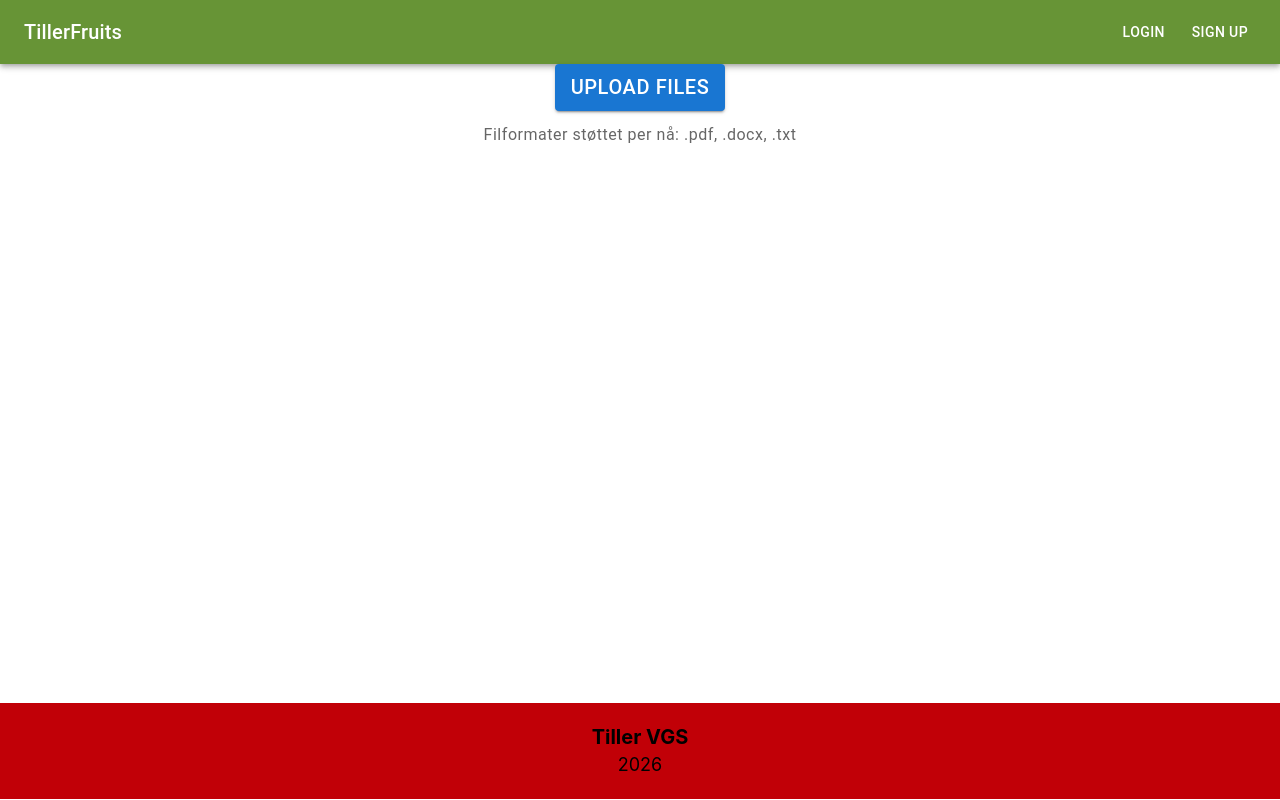
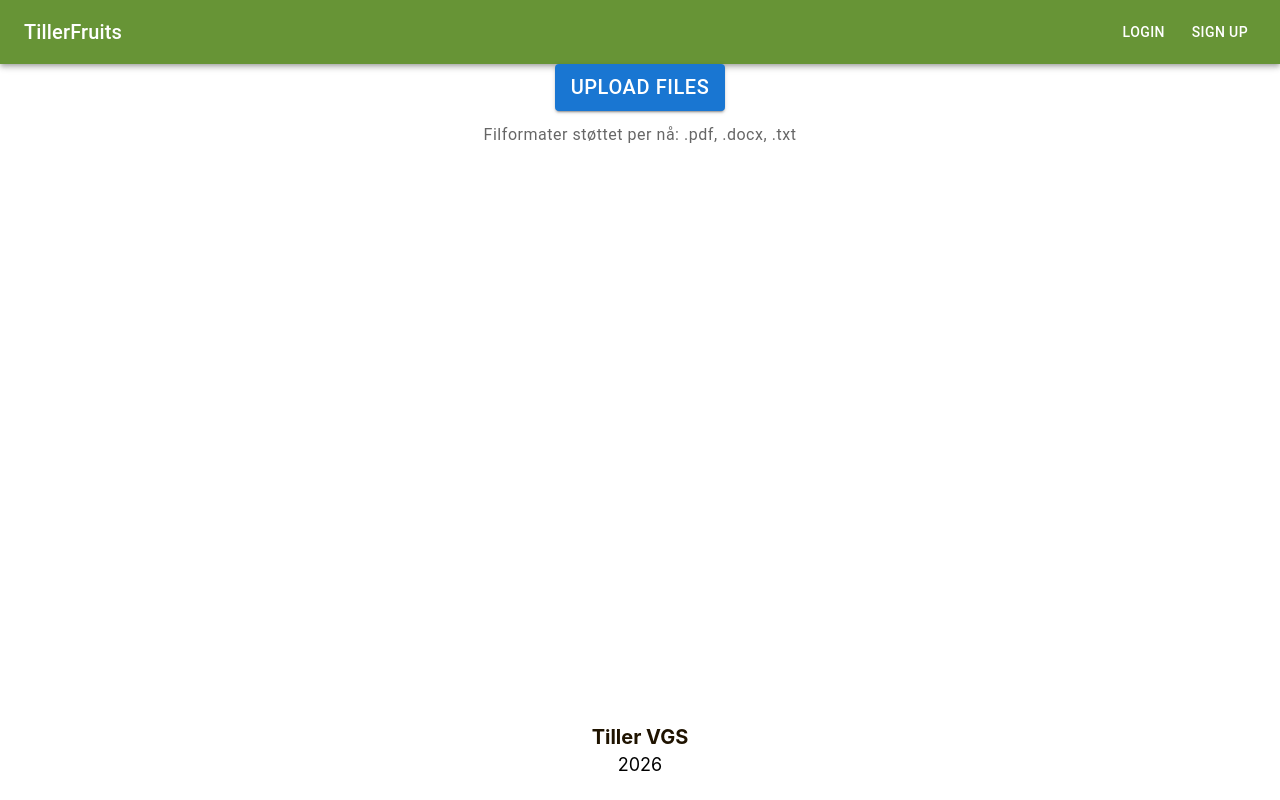
Before and after one commit to tiller-vgs/TillerFruits, a React (Vite) app in the folder frontend/: page / in a window 1280 px wide. Built offline with nearby package versions, Linux system fonts and the light colour scheme.

Commit message:
style:change background color
Closes:#17

```diff
--- a/frontend/src/components/Footer.tsx
+++ b/frontend/src/components/Footer.tsx
@@ -2,8 +2,8 @@ import React from 'react'
 
 function Footer() {
   return (
-  <div className="flex flex-col items-center mt-auto justify-center p-5 min-w-full bg-red-700">
-    <h1 className="text-xl font-bold">Tiller VGS</h1>
+  <div className="flex flex-col items-center mt-auto justify-center p-5 min-w-full bg-transparent">
+    <h1 className="text-xl font-bold text-[#1F1300]">Tiller VGS</h1>
     <h2 className="text-lg">2026</h2>
 
   </div>
```
